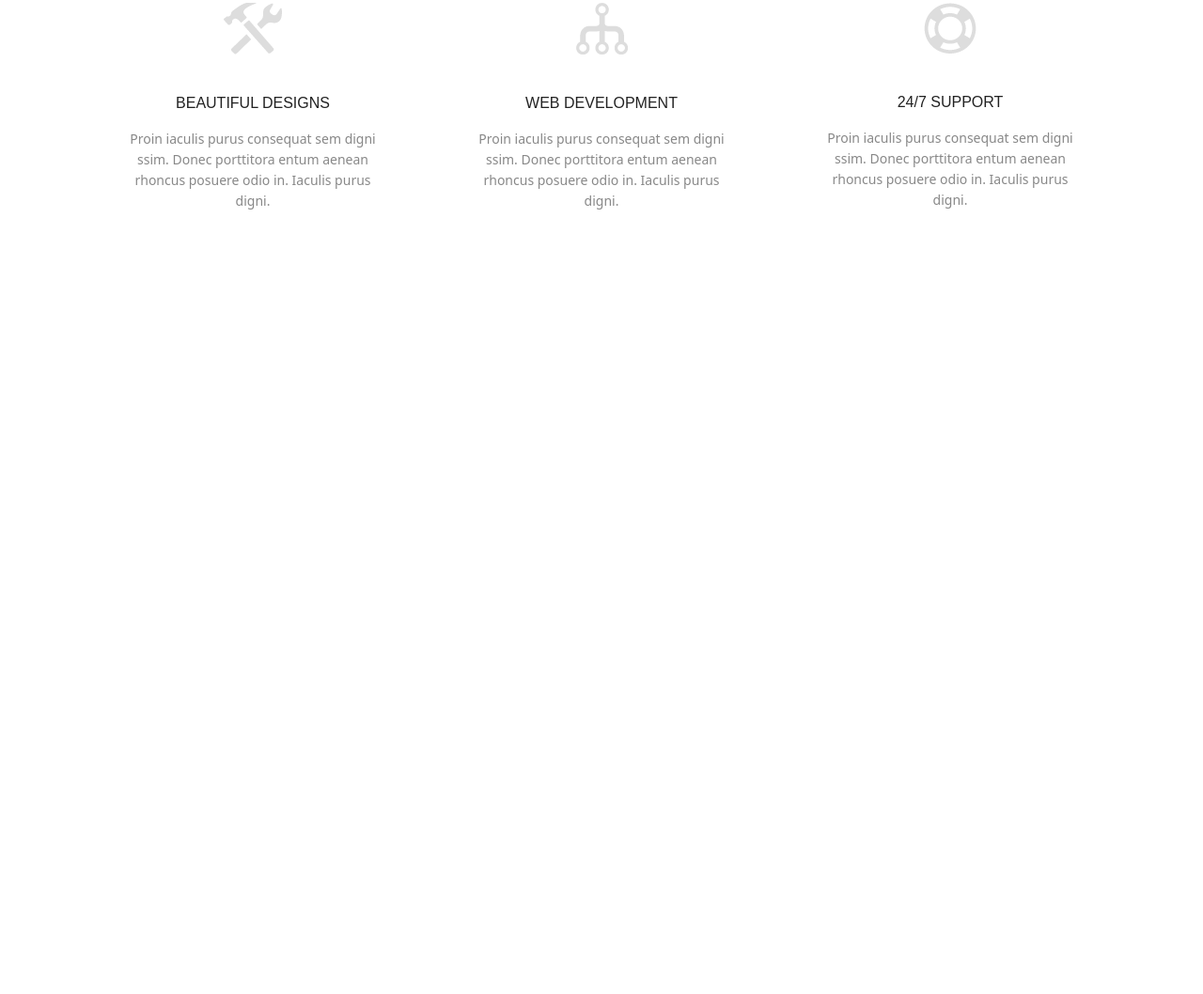
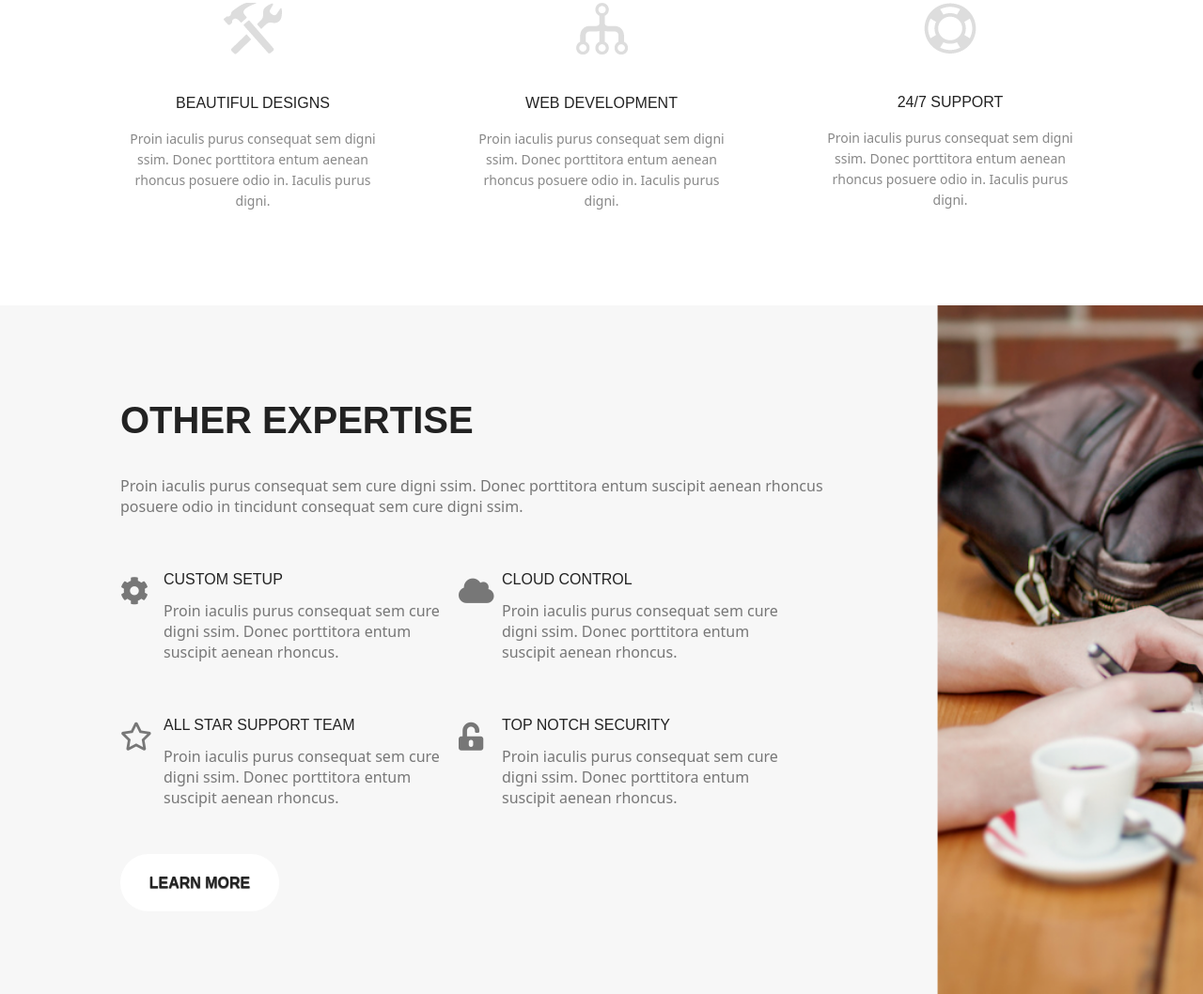
Before and after one commit to VladZelenko/Dreems-markup, a website: page app/index.html in a window 1280 px wide. Shown: the part 930-1988 px from the top of the page at 94% size. Before the commit the page ends 1255 px from the top, so only its background shows below. Drawn offline with nearby package versions, Linux system fonts and the light colour scheme.

Commit message:
add section Other Expertise + style

```diff
--- a/app/css/main.css
+++ b/app/css/main.css
@@ -180,6 +180,47 @@ h3.title {
   .core-services p {
     line-height: 22px; }
 
+.others-expertise {
+  width: 100%;
+  min-height: 616px;
+  padding: 100px 0 88px;
+  background: url("../../img/expertize.png") center center no-repeat;
+  -webkit-background-size: cover;
+          background-size: cover; }
+  .others-expertise .content-box {
+    width: 752px; }
+  .others-expertise .title {
+    margin-bottom: 36px; }
+  .others-expertise p {
+    font-size: 16px; }
+
+.grid-expertise {
+  display: -webkit-box;
+  display: -webkit-flex;
+  display: -ms-flexbox;
+  display: flex;
+  -webkit-flex-wrap: wrap;
+      -ms-flex-wrap: wrap;
+          flex-wrap: wrap; }
+  .grid-expertise .margin-top {
+    margin-top: 58px;
+    display: -webkit-box;
+    display: -webkit-flex;
+    display: -ms-flexbox;
+    display: flex;
+    -webkit-flex-wrap: wrap;
+        -ms-flex-wrap: wrap;
+            flex-wrap: wrap; }
+  .grid-expertise .icon {
+    width: 46px;
+    font-size: 30px; }
+  .grid-expertise .expertise-content {
+    width: 314px; }
+  .grid-expertise .title {
+    margin-bottom: 13px; }
+  .grid-expertise p {
+    line-height: 22px; }
+
 @media only screen and (max-width: 930px) {
   .logo {
     margin: 10px 0 0 10px; }
@@ -252,6 +293,26 @@ h3.title {
   .intro {
     padding: 20px; } }
 
+.expertise-btn {
+  display: block;
+  width: 169px;
+  margin-top: 49px;
+  background-color: #ffffff;
+  -webkit-border-radius: 30px;
+          border-radius: 30px;
+  color: #222;
+  font: 700 16px/61px 'Montserrat', sans-serif;
+  text-shadow: 0 1px 1px rgba(0, 0, 0, 0.7);
+  text-transform: uppercase;
+  text-align: center; }
+
+.btn-hover:hover {
+  background-color: #35C2F8;
+  -webkit-transition: ease-in-out .7s;
+  -o-transition: ease-in-out .7s;
+  transition: ease-in-out .7s;
+  text-decoration: none; }
+
 .underline::after {
   content: "";
   display: block;
--- a/app/index.html
+++ b/app/index.html
@@ -6,6 +6,8 @@
 	<title>Dreems</title>
 	<meta http-equiv="x-ua-compatible" content="ie=edge">
 	<meta name="viewport" content="width=device-width, initial-scale=1">
+	<link rel="stylesheet" href="https://use.fontawesome.com/releases/v5.5.0/css/all.css" integrity="sha384-B4dIYHKNBt8Bc12p+WXckhzcICo0wtJAoU8YZTY5qE0Id1GSseTk6S+L3BlXeVIU"
+	 crossorigin="anonymous">
 	<link rel="stylesheet" href="css/main.css">
 </head>
 
@@ -76,6 +78,68 @@
 			</div>
 		</div>
 	</section>
+	<section class="others-expertise">
+		<div class="container">
+			<div class="content-box">
+				<h2 class="title primary-title">Other Expertise</h2>
+				<p>
+					Proin iaculis purus consequat sem cure digni ssim. Donec porttitora entum suscipit aenean
+					rhoncus posuere odio in tincidunt consequat sem cure digni ssim.
+				</p>
+				<div class="grid-expertise">
+					<div class="margin-top">
+						<div class="icon">
+							<i class="fas fa-cog"></i>
+						</div>
+						<div class="expertise-content">
+							<h3 class="title">Custom setup</h3>
+							<p>
+								Proin iaculis purus consequat sem cure digni ssim.
+								Donec porttitora entum suscipit aenean rhoncus.
+							</p>
+						</div>
+					</div>
+					<div class="margin-top">
+						<div class="icon">
+							<i class="fas fa-cloud"></i>
+						</div>
+						<div class="expertise-content">
+							<h3 class="title">Cloud control</h3>
+							<p>
+								Proin iaculis purus consequat sem cure digni ssim.
+								Donec porttitora entum suscipit aenean rhoncus.
+							</p>
+						</div>
+					</div>
+					<div class="margin-top">
+						<div class="icon">
+							<i class="far fa-star"></i>
+						</div>
+						<div class="expertise-content">
+							<h3 class="title">All star support team</h3>
+							<p>
+								Proin iaculis purus consequat sem cure digni ssim.
+								Donec porttitora entum suscipit aenean rhoncus.
+							</p>
+						</div>
+					</div>
+					<div class="margin-top">
+						<div class="icon">
+							<i class="fas fa-unlock-alt"></i>
+						</div>
+						<div class="expertise-content">
+							<h3 class="title">top notch security</h3>
+							<p>
+								Proin iaculis purus consequat sem cure digni ssim.
+								Donec porttitora entum suscipit aenean rhoncus.
+							</p>
+						</div>
+					</div>
+				</div>
+				<a href="#" class="expertise-btn btn-hover">Learn more</a>
+			</div>
+		</div>
+	</section>
 	<script src="./libs/jquery/dist/jquery.min.js"></script>
 	<script src="./js/scripts.js"></script>
 </body>
--- a/app/sass/components/_buttons.scss
+++ b/app/sass/components/_buttons.scss
@@ -0,0 +1,19 @@
+
+.expertise-btn {
+  display: block;
+  width: 169px;
+  margin-top: 49px;
+  background-color: #ffffff;
+  border-radius: 30px;
+  color: #222;
+  font: 700 16px/61px 'Montserrat', sans-serif;
+  text-shadow: 0 1px 1px rgba(0, 0, 0, 0.7);
+  text-transform: uppercase;
+  text-align: center;
+}
+
+.btn-hover:hover {
+  background-color: #35C2F8;
+  transition: ease-in-out .7s;
+  text-decoration: none;
+}
--- /dev/null
+++ b/app/sass/partials/_expertise.scss
@@ -0,0 +1,33 @@
+.others-expertise {
+  width: 100%;
+  min-height: 616px;
+  padding: 100px 0 88px;
+  background: url('../../img/expertize.png') center center no-repeat;
+  background-size: cover;
+
+  .content-box { width: 752px; }
+  .title { margin-bottom: 36px; }
+  p { font-size: 16px; }
+
+
+}
+
+.grid-expertise {
+    display: flex;
+    flex-wrap: wrap;
+
+  .margin-top {
+    margin-top: 58px;
+    display: flex;
+    flex-wrap: wrap;
+  }
+
+  .icon {
+    width: 46px;
+    font-size: 30px;
+  }
+
+  .expertise-content { width: 314px; }
+  .title { margin-bottom: 13px; }
+  p { line-height: 22px; }
+}
--- a/app/sass/partials/_hero.scss
+++ b/app/sass/partials/_hero.scss
@@ -1,3 +1,4 @@
+// ------------------------------HERO-----------------------
 .hero {
   width: 100%;
   min-height: 657px;
--- a/app/sass/partials/_index.scss
+++ b/app/sass/partials/_index.scss
@@ -1,4 +1,5 @@
 @import "hero";
 @import "header";
 @import "services";
+@import "expertise";
 @import "media";
--- a/app/sass/partials/_services.scss
+++ b/app/sass/partials/_services.scss
@@ -1,3 +1,4 @@
+// ------------------------------CORE-SERVICES-----------------------
 .core-services {
   width: 100%;
   min-height: 535px;
```
